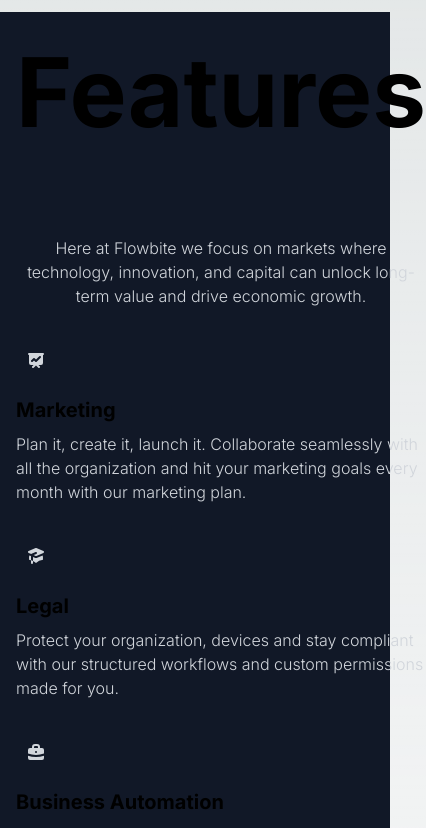
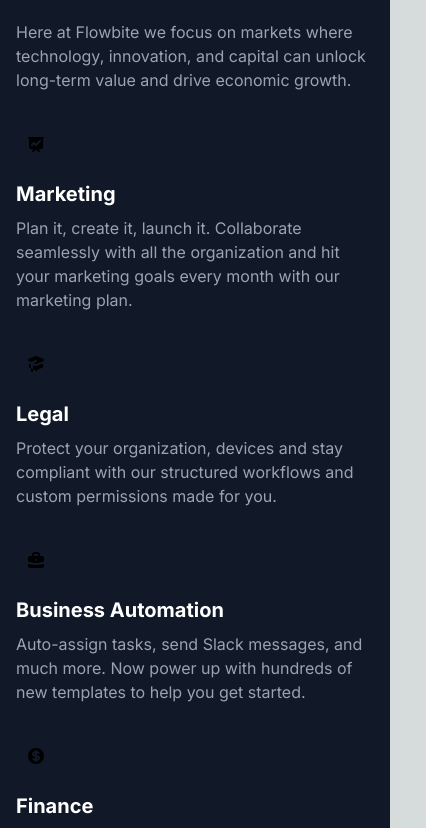
Before and after one commit to zaidtahircodes/Calorlyte, a Next.js app in the folder calorlyte-frontend/: page / in a window 390 px wide. Shown: the part 906-1734 px from the top of the page, 426 px wide, since content can reach past the window. Built offline with nearby package versions, Linux system fonts and the light colour scheme.

Commit message:
make features.jsx in responsive

```diff
--- a/calorlyte-frontend/app/components/Features.jsx
+++ b/calorlyte-frontend/app/components/Features.jsx
@@ -1,40 +1,39 @@
 export default function Features() {
     return (
-        <section className="bg-[#111827] mt-20">
-        <div className="py-8 px-4 mx-auto max-w-screen-xl sm:py-16 lg:px-6 grid">
-        <h1 className="mb-20 text-mod-teal text-8xl font-bold justify-self-center">Features</h1>
-            <div className="max-w-screen-md mb-8 lg:mb-16 justify-self-center ">
-                <h2 className="mb-4 text-4xl tracking-tight font-bold text-mod-white dark:text-mod-teal ml-20"></h2>
-                <p className="font-light sm:text-xl dark:font-light text-gray-300 text-wrap text-center">Here at Flowbite we focus on markets where technology, innovation, and capital can unlock long-term value and drive economic growth.</p>
+        <section className="bg-gray-900">
+        <div className="py-8 px-4 mx-auto max-w-screen-xl sm:py-16 lg:px-6">
+            <div className="max-w-screen-md mb-8 lg:mb-16">
+                <h2 className="mb-4 text-4xl tracking-tight font-extrabold text-white">Features</h2>
+                <p className="text-gray-400 sm:text-xl">Here at Flowbite we focus on markets where technology, innovation, and capital can unlock long-term value and drive economic growth.</p>
             </div>
-            <div className="space-y-8 md:grid md:grid-cols-2 lg:grid-cols-3 md:gap-12 md:space-y-0 flex flex-wrap justify-center">
+            <div className="space-y-8 md:grid md:grid-cols-2 lg:grid-cols-3 md:gap-12 md:space-y-0">
                 <div>
-                    <div className="flex justify-center items-center mb-4 w-10 h-10 rounded-full bg-primary-100 lg:h-12 lg:w-12 dark:bg-primary-900">
-                        <svg className="w-5 h-5 font-light lg:w-6 lg:h-6 dark:font-light text-gray-300" fill="currentColor" viewBox="0 0 20 20" xmlns="http://www.w3.org/2000/svg"><path fill-rule="evenodd" d="M3 3a1 1 0 000 2v8a2 2 0 002 2h2.586l-1.293 1.293a1 1 0 101.414 1.414L10 15.414l2.293 2.293a1 1 0 001.414-1.414L12.414 15H15a2 2 0 002-2V5a1 1 0 100-2H3zm11.707 4.707a1 1 0 00-1.414-1.414L10 9.586 8.707 8.293a1 1 0 00-1.414 0l-2 2a1 1 0 101.414 1.414L8 10.414l1.293 1.293a1 1 0 001.414 0l4-4z" clip-rule="evenodd"></path></svg>
+                    <div className="flex justify-center items-center mb-4 w-10 h-10 rounded-full bg-primary-900 lg:h-12 lg:w-12">
+                        <svg className="w-5 h-5 text-primary-300 lg:w-6 lg:h-6" fill="currentColor" viewBox="0 0 20 20" xmlns="http://www.w3.org/2000/svg"><path fill-rule="evenodd" d="M3 3a1 1 0 000 2v8a2 2 0 002 2h2.586l-1.293 1.293a1 1 0 101.414 1.414L10 15.414l2.293 2.293a1 1 0 001.414-1.414L12.414 15H15a2 2 0 002-2V5a1 1 0 100-2H3zm11.707 4.707a1 1 0 00-1.414-1.414L10 9.586 8.707 8.293a1 1 0 00-1.414 0l-2 2a1 1 0 101.414 1.414L8 10.414l1.293 1.293a1 1 0 001.414 0l4-4z" clip-rule="evenodd"></path></svg>
                     </div>
-                    <h3 className="mb-2 text-xl font-bold text-mod-teal dark:text-mod-teal">Marketing</h3>
-                    <p className="font-light dark:font-light text-gray-300">Plan it, create it, launch it. Collaborate seamlessly with all  the organization and hit your marketing goals every month with our marketing plan.</p>
+                    <h3 className="mb-2 text-xl font-bold text-white">Marketing</h3>
+                    <p className="text-gray-400">Plan it, create it, launch it. Collaborate seamlessly with all  the organization and hit your marketing goals every month with our marketing plan.</p>
                 </div>
                 <div>
-                    <div className="flex justify-center items-center mb-4 w-10 h-10 rounded-full bg-primary-100 lg:h-12 lg:w-12 dark:bg-primary-900">
-                        <svg className="w-5 h-5 font-light lg:w-6 lg:h-6 dark:font-light text-gray-300" fill="currentColor" viewBox="0 0 20 20" xmlns="http://www.w3.org/2000/svg"><path d="M10.394 2.08a1 1 0 00-.788 0l-7 3a1 1 0 000 1.84L5.25 8.051a.999.999 0 01.356-.257l4-1.714a1 1 0 11.788 1.838L7.667 9.088l1.94.831a1 1 0 00.787 0l7-3a1 1 0 000-1.838l-7-3zM3.31 9.397L5 10.12v4.102a8.969 8.969 0 00-1.05-.174 1 1 0 01-.89-.89 11.115 11.115 0 01.25-3.762zM9.3 16.573A9.026 9.026 0 007 14.935v-3.957l1.818.78a3 3 0 002.364 0l5.508-2.361a11.026 11.026 0 01.25 3.762 1 1 0 01-.89.89 8.968 8.968 0 00-5.35 2.524 1 1 0 01-1.4 0zM6 18a1 1 0 001-1v-2.065a8.935 8.935 0 00-2-.712V17a1 1 0 001 1z"></path></svg>
+                    <div className="flex justify-center items-center mb-4 w-10 h-10 rounded-full bg-primary-900 lg:h-12 lg:w-12">
+                        <svg className="w-5 h-5 text-primary-300 lg:w-6 lg:h-6" fill="currentColor" viewBox="0 0 20 20" xmlns="http://www.w3.org/2000/svg"><path d="M10.394 2.08a1 1 0 00-.788 0l-7 3a1 1 0 000 1.84L5.25 8.051a.999.999 0 01.356-.257l4-1.714a1 1 0 11.788 1.838L7.667 9.088l1.94.831a1 1 0 00.787 0l7-3a1 1 0 000-1.838l-7-3zM3.31 9.397L5 10.12v4.102a8.969 8.969 0 00-1.05-.174 1 1 0 01-.89-.89 11.115 11.115 0 01.25-3.762zM9.3 16.573A9.026 9.026 0 007 14.935v-3.957l1.818.78a3 3 0 002.364 0l5.508-2.361a11.026 11.026 0 01.25 3.762 1 1 0 01-.89.89 8.968 8.968 0 00-5.35 2.524 1 1 0 01-1.4 0zM6 18a1 1 0 001-1v-2.065a8.935 8.935 0 00-2-.712V17a1 1 0 001 1z"></path></svg>
                     </div>
-                    <h3 className="mb-2 text-xl font-bold text-mod-teal dark:text-mod-teal">Legal</h3>
-                    <p className="font-light dark:font-light text-gray-300">Protect your organization, devices and stay compliant with our structured workflows and custom permissions made for you.</p>
+                    <h3 className="mb-2 text-xl font-bold text-white">Legal</h3>
+                    <p className="text-gray-400">Protect your organization, devices and stay compliant with our structured workflows and custom permissions made for you.</p>
                 </div>
                 <div>
-                    <div className="flex justify-center items-center mb-4 w-10 h-10 rounded-full bg-primary-100 lg:h-12 lg:w-12 dark:bg-primary-900">
-                        <svg className="w-5 h-5 font-light lg:w-6 lg:h-6 dark:font-light text-gray-300" fill="currentColor" viewBox="0 0 20 20" xmlns="http://www.w3.org/2000/svg"><path fill-rule="evenodd" d="M6 6V5a3 3 0 013-3h2a3 3 0 013 3v1h2a2 2 0 012 2v3.57A22.952 22.952 0 0110 13a22.95 22.95 0 01-8-1.43V8a2 2 0 012-2h2zm2-1a1 1 0 011-1h2a1 1 0 011 1v1H8V5zm1 5a1 1 0 011-1h.01a1 1 0 110 2H10a1 1 0 01-1-1z" clip-rule="evenodd"></path><path d="M2 13.692V16a2 2 0 002 2h12a2 2 0 002-2v-2.308A24.974 24.974 0 0110 15c-2.796 0-5.487-.46-8-1.308z"></path></svg>
+                    <div className="flex justify-center items-center mb-4 w-10 h-10 rounded-full bg-primary-900 lg:h-12 lg:w-12">
+                        <svg className="w-5 h-5 text-primary-300 lg:w-6 lg:h-6" fill="currentColor" viewBox="0 0 20 20" xmlns="http://www.w3.org/2000/svg"><path fill-rule="evenodd" d="M6 6V5a3 3 0 013-3h2a3 3 0 013 3v1h2a2 2 0 012 2v3.57A22.952 22.952 0 0110 13a22.95 22.95 0 01-8-1.43V8a2 2 0 012-2h2zm2-1a1 1 0 011-1h2a1 1 0 011 1v1H8V5zm1 5a1 1 0 011-1h.01a1 1 0 110 2H10a1 1 0 01-1-1z" clip-rule="evenodd"></path><path d="M2 13.692V16a2 2 0 002 2h12a2 2 0 002-2v-2.308A24.974 24.974 0 0110 15c-2.796 0-5.487-.46-8-1.308z"></path></svg>
                     </div>
-                    <h3 className="mb-2 text-xl font-bold text-mod-teal dark:text-mod-teal">Business Automation</h3>
-                    <p className="font-light dark:font-light text-gray-300">Auto-assign tasks, send Slack messages, and much more. Now power up with hundreds of new templates to help you get started.</p>
+                    <h3 className="mb-2 text-xl font-bold text-white">Business Automation</h3>
+                    <p className="text-gray-400">Auto-assign tasks, send Slack messages, and much more. Now power up with hundreds of new templates to help you get started.</p>
                 </div>
-                <div className="">
-                    <div className="flex justify-center items-center mb-4 w-10 h-10 rounded-full bg-primary-100 lg:h-12 lg:w-12 dark:bg-primary-900">
-                        <svg className="w-5 h-5 font-light lg:w-6 lg:h-6 dark:font-light text-gray-300" fill="currentColor" viewBox="0 0 20 20" xmlns="http://www.w3.org/2000/svg"><path d="M8.433 7.418c.155-.103.346-.196.567-.267v1.698a2.305 2.305 0 01-.567-.267C8.07 8.34 8 8.114 8 8c0-.114.07-.34.433-.582zM11 12.849v-1.698c.22.071.412.164.567.267.364.243.433.468.433.582 0 .114-.07.34-.433.582a2.305 2.305 0 01-.567.267z"></path><path fill-rule="evenodd" d="M10 18a8 8 0 100-16 8 8 0 000 16zm1-13a1 1 0 10-2 0v.092a4.535 4.535 0 00-1.676.662C6.602 6.234 6 7.009 6 8c0 .99.602 1.765 1.324 2.246.48.32 1.054.545 1.676.662v1.941c-.391-.127-.68-.317-.843-.504a1 1 0 10-1.51 1.31c.562.649 1.413 1.076 2.353 1.253V15a1 1 0 102 0v-.092a4.535 4.535 0 001.676-.662C13.398 13.766 14 12.991 14 12c0-.99-.602-1.765-1.324-2.246A4.535 4.535 0 0011 9.092V7.151c.391.127.68.317.843.504a1 1 0 101.511-1.31c-.563-.649-1.413-1.076-2.354-1.253V5z" clip-rule="evenodd"></path></svg>
+                <div>
+                    <div className="flex justify-center items-center mb-4 w-10 h-10 rounded-full bg-primary-900 lg:h-12 lg:w-12">
+                        <svg className="w-5 h-5 text-primary-300 lg:w-6 lg:h-6" fill="currentColor" viewBox="0 0 20 20" xmlns="http://www.w3.org/2000/svg"><path d="M8.433 7.418c.155-.103.346-.196.567-.267v1.698a2.305 2.305 0 01-.567-.267C8.07 8.34 8 8.114 8 8c0-.114.07-.34.433-.582zM11 12.849v-1.698c.22.071.412.164.567.267.364.243.433.468.433.582 0 .114-.07.34-.433.582a2.305 2.305 0 01-.567.267z"></path><path fill-rule="evenodd" d="M10 18a8 8 0 100-16 8 8 0 000 16zm1-13a1 1 0 10-2 0v.092a4.535 4.535 0 00-1.676.662C6.602 6.234 6 7.009 6 8c0 .99.602 1.765 1.324 2.246.48.32 1.054.545 1.676.662v1.941c-.391-.127-.68-.317-.843-.504a1 1 0 10-1.51 1.31c.562.649 1.413 1.076 2.353 1.253V15a1 1 0 102 0v-.092a4.535 4.535 0 001.676-.662C13.398 13.766 14 12.991 14 12c0-.99-.602-1.765-1.324-2.246A4.535 4.535 0 0011 9.092V7.151c.391.127.68.317.843.504a1 1 0 101.511-1.31c-.563-.649-1.413-1.076-2.354-1.253V5z" clip-rule="evenodd"></path></svg>
                     </div>
-                    <h3 className="mb-2 text-xl font-bold text-mod-teal dark:text-mod-teal">Finance</h3>
-                    <p className="font-light dark:font-light text-gray-300">Audit-proof software built for critical financial operations like month-end close and quarterly budgeting.</p>
+                    <h3 className="mb-2 text-xl font-bold text-white">Finance</h3>
+                    <p className="text-gray-400">Audit-proof software built for critical financial operations like month-end close and quarterly budgeting.</p>
                 </div>
 
             </div>
```
